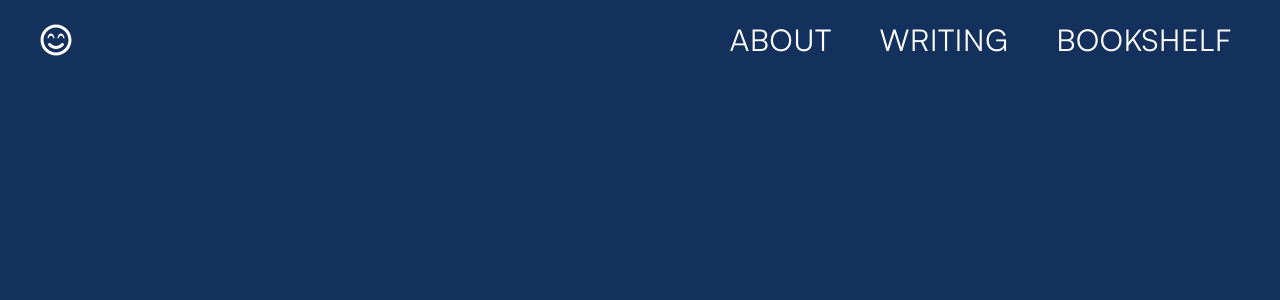
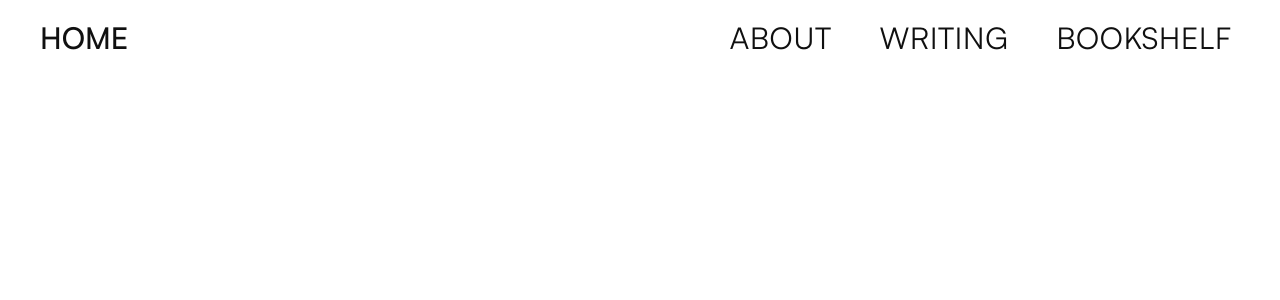
Before and after one commit to beverm2391/beneverman.com-v5, a Next.js app: page /test in a window 1280 px wide. Shown: the top 300 px of the page. Built offline with nearby package versions, Linux system fonts and the light colour scheme; a web font is replaced by a local one.

Commit message:
new hero

```diff
--- a/core/components/Logo.tsx
+++ b/core/components/Logo.tsx
@@ -1,16 +1,25 @@
+"use client"
+
 import Link from 'next/link'
 import { cn } from '@/lib/utils'
 import { FaRegSmileBeam } from 'react-icons/fa'
+import { usePathname } from 'next/navigation'
 
 export default function Logo() {
+    const path = usePathname()
     return (
         <div className={cn(
             'flex items-center justify-center',
             "z-10", // make sure the logo sits on top of everything else (thus is clickable)
         )}>
-            <Link href='/' className='hover:bg-gray-200/10 hover:cursor-pointer transition-all p-2 rounded-full'>
-                <FaRegSmileBeam className='w-8 h-8 text-white' />
-                {/* <h1 className='text-3xl uppercase font-medium'></h1> */}
+            <Link href='/' className={cn(
+                path === "/" ?
+                    'text-[var(--hero-text-color)] hover-[bg-var(--hero-hover-color)]' : // hero styles
+                    'text-[var(--text-color)] hover:bg-[var(--hover-color)]', // normal styles
+                'hover:cursor-pointer transition-all px-2 py-1 flex flex-row items-center'
+            )}>
+                <h1 className='text-3xl uppercase font-medium'>Home</h1>
+                {/* <FaRegSmileBeam className='ml-2 w-8 h-8 text-white' /> */}
             </Link>
         </div>
     )
--- a/core/components/Navbar/MobileNavbar.tsx
+++ b/core/components/Navbar/MobileNavbar.tsx
@@ -8,22 +8,31 @@ import { BsList } from 'react-icons/bs'
 import { motion } from 'framer-motion'
 import { FADE_UP_ANIMATION_VARIANTS } from '@/config/animations'
 
-export default function MobileNavbar({ items, className }: { items: NavItem[], className?: string }) {
+export default function MobileNavbar({ items, path, className }: { items: NavItem[], path: string, className?: string }) {
     return (
-        <div className={cn(className, "z-10 relative")}>
+        <div className={cn(className, "z-50 relative")}>
             <Drawer.Root>
                 <Drawer.Trigger
                     className='focus:outline-none'
                 // asChild
                 >
-                    <BsList className='w-6 h-6' />
+                    <BsList
+                        className={cn(
+                            'w-6 h-6',
+                            path === "/" ?
+                                'text-[var(--hero-text-color)]' :
+                                'text-[var(--text-color)]'
+                        )} />
                 </Drawer.Trigger>
                 <Drawer.Portal>
                     <Drawer.Overlay className="fixed inset-0 bg-black/10 transition-all" />
                     <Drawer.Content className={cn("flex flex-col fixed bottom-0 left-0 right-0",
                             "h-[90dvh] focus:outline-none",
+                            "z-50",
                             // "bg-white",
-                            "bg-[#fffff9]",
+                            path === "/" ?
+                                "bg-[var(--hero-background-color)]" :
+                                "bg-[var(--background-color)]"
                             )}>
                         <div className="mx-auto w-12 h-1.5 flex-shrink-0 rounded-full bg-gray-300 mt-4" />
                         <nav className="p-4 sm:p-8">
@@ -33,8 +42,11 @@ export default function MobileNavbar({ items, className }: { items: NavItem[], c
                                     <li
                                         key={index}
                                         className={cn(
-                                            "py-2 px-4 mt-4 hover:bg-gray-200 transition-all hover:cursor-pointer uppercase",
+                                            "py-2 px-4 mt-4 transition-all hover:cursor-pointer uppercase",
                                             "tracking-wide",
+                                            path === "/" ?
+                                            "text-[var(--hero-text-color)] hover:bg-[var(--hero-hover-color)]" :
+                                            "text-[var(--text-color)] hover:bg-[var(--hover-color)]",
                                             // "rounded-full border-2 border-black"
                                         )}
                                     >
--- a/core/components/Navbar/Navbar.tsx
+++ b/core/components/Navbar/Navbar.tsx
@@ -6,12 +6,13 @@ export type NavItem = {
     href: string
 }
 
-export default function Navbar({ items, className }: { items: NavItem[], className?: string }) {
+export default function Navbar({ items, path, className }: { items: NavItem[], path: string, className?: string }) {
+    console.log(path)
     return (
         <div className={cn(
             'flex relative',
             'items-center justify-center',
-            'z-10', // make sure the navbar sits on top of everything else (thus is clickable)
+            'z-50', // make sure the navbar sits on top of everything else (thus is clickable)
             className
         )}>
             <div className={cn(
@@ -24,8 +25,11 @@ export default function Navbar({ items, className }: { items: NavItem[], classNa
                         href={item.href}
                         className={cn(
                             // 'border-2 border-black rounded-full',
+                            path === "/" ?
+                                'text-[var(--hero-text-color)] hover:bg-[var(--hero-hover-color)]' : // hero styles
+                                'text-[var(--text-color)] hover:bg-[var(--hover-color)]', // normal styles
                             'tracking-wide',
-                            'py-1 px-4 uppercase hover:bg-gray-200/10 hover:cursor-pointer'
+                            'py-1 px-4 uppercase hover:cursor-pointer'
                         )}
                     >
                         {item.label}
--- a/core/components/Navbar/Navbars.tsx
+++ b/core/components/Navbar/Navbars.tsx
@@ -1,10 +1,13 @@
 "use client"
+
 import { motion } from "framer-motion";
 import { NavItems } from "@/config/navigation";
 import Navbar from "./Navbar";
 import MobileNavbar from "./MobileNavbar";
+import { usePathname } from "next/navigation";
 
 export default function Navbars() {
+    const path = usePathname()
     return (
         <nav>
             <motion.div
@@ -12,8 +15,8 @@ export default function Navbars() {
                 animate={{ opacity: 1 }}
                 transition={{ duration: 0.4 }}
             >
-                <Navbar items={NavItems} className='hidden lg:flex' />
-                <MobileNavbar items={NavItems} className='flex lg:hidden' />
+                <Navbar items={NavItems} path={path} className='hidden lg:flex' />
+                <MobileNavbar items={NavItems} path={path} className='flex lg:hidden' />
             </motion.div>
         </nav>
     )
--- a/core/components/Pages_/LandingPage.tsx
+++ b/core/components/Pages_/LandingPage.tsx
@@ -19,6 +19,7 @@ import ThreeDCircle from "../3DCircle";
 import TestR3F from "../TestR3F";
 import Waves from "../WavesV1";
 import TextReveal from "../TextReveal";
+import { cn } from "@/lib/utils";
 
 export function Boxes() {
     return (
@@ -87,15 +88,49 @@ export default function LandingPage() {
     return (
         <section className="font-normal">
             <motion.div
-                className="absolute top-0 left-0 w-full h-full"
+                className="absolute top-0 left-0 w-full h-full bg-[var(--hero-background-color)]"
                 initial={{ opacity: 0 }}
                 animate={{ opacity: 1 }}
-                transition={{ duration: 1 }}
+                transition={{ duration: 0.4 }}
             >
-                {/* <TextReveal>
-                    <h1 className="text-5xl font-medium">Ben Everman</h1>
-                </TextReveal> */}
-                <Waves />
+                <div className="w-full h-full flex flex-col items-center justify-center">
+                    <div className="py-36 relative z-10">
+                        <div className={cn(
+                            // "bg-red-500",
+                            // "bg-gradient-to-r from-white via-slate-200 to-slate-100",
+                            "bg-[var(--hero-text-color)]",
+                            "bg-clip-text",
+                            // "translate-y-[-10vh] md:translate-y-0",
+                            // "translate-y-[-20vh]",
+                        )}>
+                            <h1
+                                className={cn(
+                                    "text-8xl md:text-8xl lg:text-[9rem] xl:text-[11rem] 2xl:text-[12rem]",
+                                    "font-bold",
+                                    "uppercase",
+                                    "text-transparent",
+                                    // "stroke"
+                                )}>
+                                Ben<br className="block md:hidden"/>{' '}Everman
+                            </h1>
+                        </div>
+                        {/* <h2
+                            className={cn(
+                                "text-3xl md:text-4xl lg:text-5xl xl:text-6xl 7xl:text-6xl font-serif mt-12",
+                                "text-[var(--hero-text-color)]",
+                            )}>
+                            I do a lot of stuff.
+                        </h2> */}
+                    </div>
+                </div>
+                <motion.div
+                    className="absolute top-0 left-0 w-full h-full"
+                    initial={{ opacity: 0 }}
+                    animate={{ opacity: 1 }}
+                    transition={{ duration: 0.4, delay: 0.4 }}
+                >
+                    <Waves />
+                </motion.div>
             </motion.div>
         </section>
     )
--- a/core/components/WavesV1.tsx
+++ b/core/components/WavesV1.tsx
@@ -23,7 +23,7 @@ export default function Waves() {
 
         // ! Params ================================
         let phase = 0; // Phase offset (starts at 0 and is incremented for the animation)
-        let amplitude = 50 // Height of the wave
+        let amplitude = 60 // Height of the wave
         let frequency = 0.004; // Frequency of the wave (peak to peak distance)
 
         // ! Style Params ================================
@@ -33,8 +33,10 @@ export default function Waves() {
         const userInteraction = false; // Enable user interaction
 
         // ! Colors ================================
-        let color1: number[] = HexToRGB("#FFFFFF")
-        let color2: number[] = HexToRGB("#FFFFFF")
+        // let color1: number[] = HexToRGB("#FFFFFF")
+        // let color2: number[] = HexToRGB("#FFFFFF")
+        let color1: number[] = HexToRGB(getComputedStyle(document.body).getPropertyValue('--wave-color-1') || "#FFFFFF")
+        let color2: number[] = HexToRGB(getComputedStyle(document.body).getPropertyValue('--wave-color-2') || "#FFFFFF")
 
         s.draw = () => {
             s.clear(); // Clear the canvas each frame
@@ -45,7 +47,6 @@ export default function Waves() {
             // const maxAmplitude = 90; // Maximum amplitude
             // const minAmplitude = 50; // Minimum amplitude
             // let amplitude = minAmplitude + (maxAmplitude - minAmplitude) * s.sin(phase * 0.05); // Animate amplitude
-
             for (var k = 0; k < linesAmount; k++) {
                 // ! based on order
                 const color = [ // Interpolate between color1 and color2
--- a/styles/globals.css
+++ b/styles/globals.css
@@ -8,11 +8,25 @@
 
 body {
     /* --background-color: #0B2545; */
-    --background-color: #13315C;
-    --text-color: #FFFFFF;
+    /* --background-color: #13315C; */
+    --background-color: #ffffff;
+    --text-color: rgb(16, 16, 16);
+    --hover-color: #e2e2e247;
+
+    --hero-background-color: #ffffff;
+    --hero-text-color: #000000;
+    --hero-hover-color: rgba(208, 208, 208, 0.123);
+
+    --wave-color-1: #ff006e;
+    --wave-color-2: #3a86ff;
 }
 
 .background {
     background-color: var(--background-color);
     color: var(--text-color);
 }
+
+
+.stroke {
+    -webkit-text-stroke: 3px black;
+}
--- a/styles/textreveal.css
+++ b/styles/textreveal.css
@@ -9,6 +9,7 @@
 }
 
 .mask-container::before {
+    --active: 0;
     content: "";
     position: absolute;
     height: 100%;
@@ -18,6 +19,7 @@
 }
 
 .mask-container:hover::before {
+    --active: 1
     mask-image: radial-gradient(circle at var(--x) var(--y), transparent 0%, white 100%);
     -webkit-mask-image: radial-gradient(circle at var(--x) var(--y), transparent 0%, white 100%);
     cursor: grab;
```
Also changed, not shown: app/layout.tsx (+0 -38 lines).
